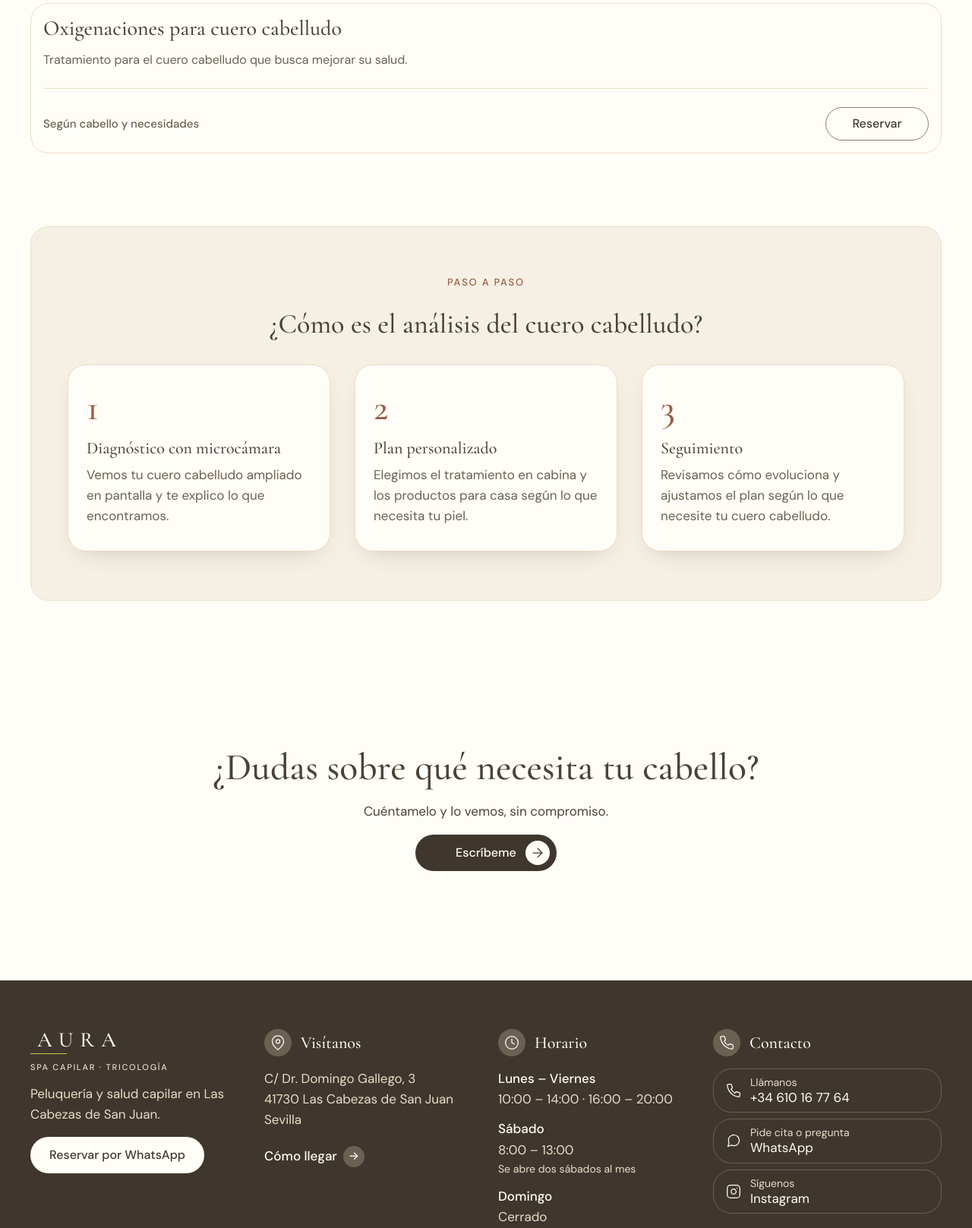
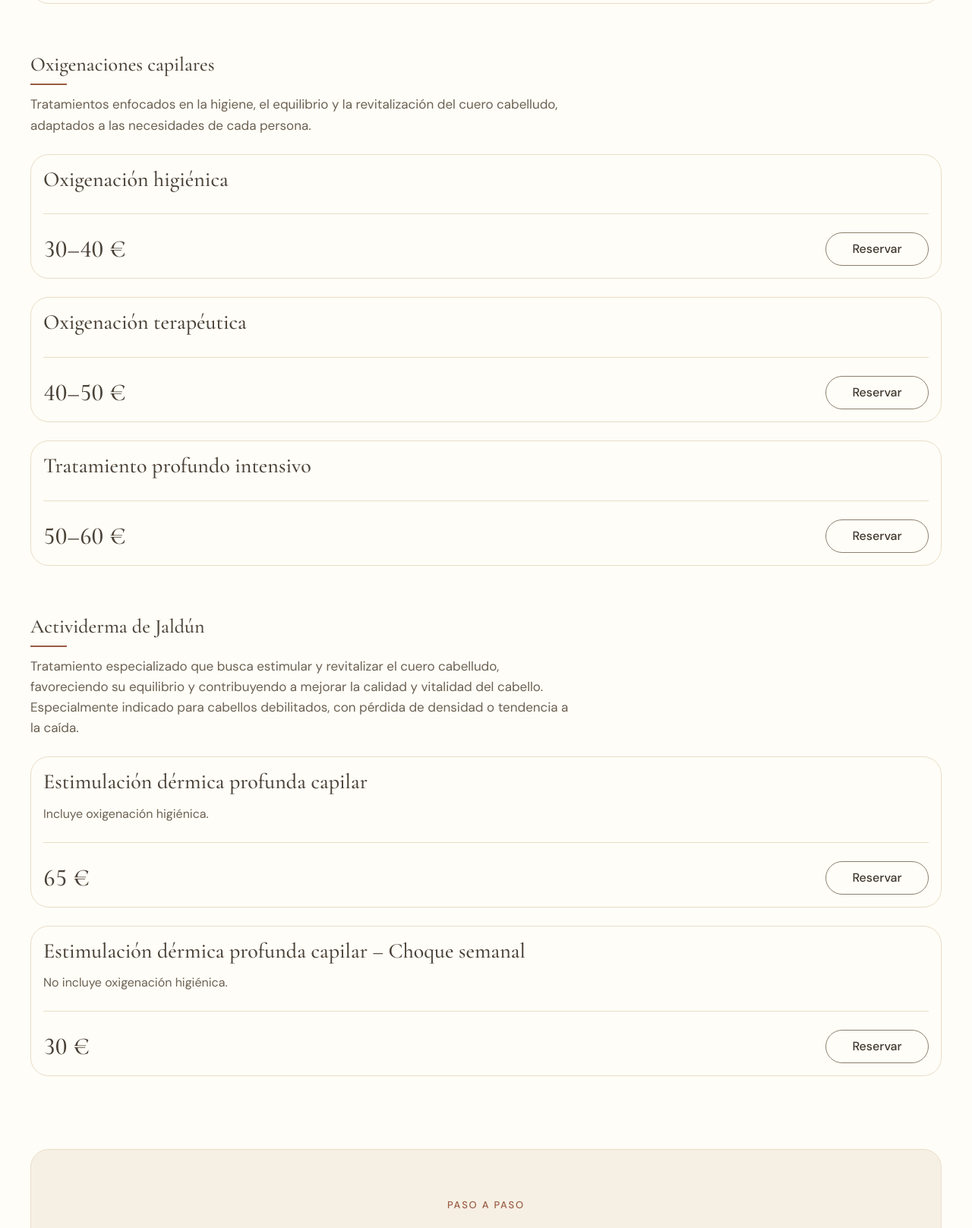
Before and after one commit to SarayOrtizCordero/centro-aura-2, a website: page pages/servicios.html in a window 1280 px wide. Shown: the part 1444-3061 px from the top of the page at 76% size. Drawn offline with Linux system fonts and the light colour scheme.

Commit message:
Servicios nuevos de Paula: Ipanema, oxigenaciones, Actividerma y consulta y diagnostico
- Peluqueria: Ipanema de Brazilian Hairtech (botox capilar), 45-55 EUR segun la cantidad.
- Salud capilar: "Consulta y diagnostico capilar" (10 EUR) con el texto nuevo; grupo
  Oxigenaciones capilares (higienica 30-40, terapeutica 40-50, tratamiento profundo
  intensivo 50-60) y grupo Actividerma de Jaldun (65 EUR con oxigenacion higienica; choque
  semanal 30 EUR sin ella).
- Datos, formulario de Contacto, estilo del texto de grupo, tests y documentacion al dia.

Co-Authored-By: Claude Sonnet 5.5 <noreply@anthropic.com>

```diff
--- a/css/styles.css
+++ b/css/styles.css
@@ -1104,6 +1104,9 @@ body.menu-open::after {
   height: 2px;
   background: var(--c-clay);
 }
+/* Texto de apoyo bajo el título de un grupo (p. ej. "Oxigenaciones capilares") */
+.group-note { max-width: var(--measure); margin: 0 0 var(--s-6); color: var(--c-text-soft); }
+.service-group:has(+ .group-note) { margin-bottom: var(--s-3); }
 .view-bar + .service-group, .category__head + .service-group { margin-top: var(--s-8); }
 .category__head .lead { margin-top: var(--s-4); }
 
--- a/js/data.js
+++ b/js/data.js
@@ -36,8 +36,14 @@
     ],
 
     items: {
-      // Salud capilar: el diagnóstico cuesta 10 €; las oxigenaciones van según el cabello y las necesidades (sin precio fijo).
-      'diagnostico':       { type: 'servicio', category: 'salud', name: 'Diagnóstico', price: 10, from: false },
+      // Salud capilar (precios dados por Paula). "contact" agrupa varias filas en una sola opción del formulario de Contacto.
+      'diagnostico':       { type: 'servicio', category: 'salud', name: 'Consulta y diagnóstico capilar', price: 10, from: false },
+      'oxigenacion-higienica':  { type: 'servicio', category: 'salud', name: 'Oxigenación higiénica',  contact: 'Oxigenaciones capilares', price: 30, priceMax: 40, approx: true },
+      'oxigenacion-terapeutica': { type: 'servicio', category: 'salud', name: 'Oxigenación terapéutica', contact: 'Oxigenaciones capilares', price: 40, priceMax: 50, approx: true },
+      'tratamiento-profundo-intensivo': { type: 'servicio', category: 'salud', name: 'Tratamiento profundo intensivo', contact: 'Oxigenaciones capilares', price: 50, priceMax: 60, approx: true },
+      // Actividerma de Jaldún: la estimulación incluye una oxigenación higiénica; el choque semanal no.
+      'actividerma-estimulacion':     { type: 'servicio', category: 'salud', name: 'Estimulación dérmica profunda capilar', contact: 'Actividerma de Jaldún', price: 65, from: false },
+      'actividerma-choque-semanal':   { type: 'servicio', category: 'salud', name: 'Estimulación dérmica profunda capilar – Choque semanal', contact: 'Actividerma de Jaldún', price: 30, from: false },
 
       // Spa
       'spa-esencial':   { type: 'servicio', category: 'spa', name: 'Spa esencial',   duration: '45 min', price: 40, from: false },
@@ -54,6 +60,8 @@
       'barro-completo': { type: 'servicio', category: 'peluqueria', name: 'Barro completo',   contact: 'Barros', price: 50, priceMax: 70, approx: true },
       'alisado':        { type: 'servicio', category: 'peluqueria', name: 'Alisado',          price: 100, from: true },
       'antifrizz': { type: 'servicio', category: 'peluqueria', name: 'Antifrizz', contact: 'Antifrizz', price: 45, priceMax: 60, approx: true },
+      // Ipanema de Brazilian Hairtech: botox capilar; el precio varía según la cantidad que se necesite, como los demás.
+      'ipanema': { type: 'servicio', category: 'peluqueria', name: 'Ipanema de Brazilian Hairtech', contact: 'Ipanema', price: 45, priceMax: 55, approx: true },
       'tratamiento-capilar': { type: 'servicio', category: 'peluqueria', name: 'Tratamiento capilar', price: 30, priceMax: 50, approx: true },
 
       // Productos Jaldún
--- a/pages/servicios.html
+++ b/pages/servicios.html
@@ -118,22 +118,67 @@
           <ul class="service-rows" role="list">
             <li class="service-row card" id="diagnostico">
               <div class="service-row__main">
-                <h3>Diagnóstico</h3>
-                <p class="service-row__note">Vemos tu cuero cabelludo ampliado en pantalla y te explico lo que encontramos.</p>
+                <h3>Consulta y diagnóstico capilar</h3>
+                <p class="service-row__note">Estudio personalizado del cuero cabelludo y del cabello mediante microcámara para valorar su estado, identificar sus necesidades y recomendar el tratamiento más adecuado.</p>
               </div>
               <div class="service-row__side">
                 <span class="price" data-price="diagnostico">10 €</span>
-                <a class="btn btn--outline btn--sm" href="https://wa.me/34610167764" data-wa="Diagnóstico">Reservar</a>
+                <a class="btn btn--outline btn--sm" href="https://wa.me/34610167764" data-wa="Consulta y diagnóstico capilar">Reservar</a>
               </div>
             </li>
-            <li class="service-row card" id="oxigenaciones">
+          </ul>
+          <p class="service-group">Oxigenaciones capilares</p>
+          <p class="group-note">Tratamientos enfocados en la higiene, el equilibrio y la revitalización del cuero cabelludo, adaptados a las necesidades de cada persona.</p>
+          <ul class="service-rows" role="list">
+            <li class="service-row card" id="oxigenacion-higienica">
               <div class="service-row__main">
-                <h3>Oxigenaciones para cuero cabelludo</h3>
-                <p class="service-row__note">Tratamiento para el cuero cabelludo que busca mejorar su salud.</p>
+                <h3>Oxigenación higiénica</h3>
               </div>
               <div class="service-row__side">
-                <span class="price-sub">Según cabello y necesidades</span>
-                <a class="btn btn--outline btn--sm" href="https://wa.me/34610167764" data-wa="Oxigenaciones para cuero cabelludo">Reservar</a>
+                <span class="price" data-price="oxigenacion-higienica">30–40 €</span>
+                <a class="btn btn--outline btn--sm" href="https://wa.me/34610167764" data-wa="Oxigenación higiénica">Reservar</a>
+              </div>
+            </li>
+            <li class="service-row card" id="oxigenacion-terapeutica">
+              <div class="service-row__main">
+                <h3>Oxigenación terapéutica</h3>
+              </div>
+              <div class="service-row__side">
+                <span class="price" data-price="oxigenacion-terapeutica">40–50 €</span>
+                <a class="btn btn--outline btn--sm" href="https://wa.me/34610167764" data-wa="Oxigenación terapéutica">Reservar</a>
+              </div>
+            </li>
+            <li class="service-row card" id="tratamiento-profundo-intensivo">
+              <div class="service-row__main">
+                <h3>Tratamiento profundo intensivo</h3>
+              </div>
+              <div class="service-row__side">
+                <span class="price" data-price="tratamiento-profundo-intensivo">50–60 €</span>
+                <a class="btn btn--outline btn--sm" href="https://wa.me/34610167764" data-wa="Tratamiento profundo intensivo">Reservar</a>
+              </div>
+            </li>
+          </ul>
+          <p class="service-group">Actividerma de Jaldún</p>
+          <p class="group-note">Tratamiento especializado que busca estimular y revitalizar el cuero cabelludo, favoreciendo su equilibrio y contribuyendo a mejorar la calidad y vitalidad del cabello. Especialmente indicado para cabellos debilitados, con pérdida de densidad o tendencia a la caída.</p>
+          <ul class="service-rows" role="list">
+            <li class="service-row card" id="actividerma-estimulacion">
+              <div class="service-row__main">
+                <h3>Estimulación dérmica profunda capilar</h3>
+                <p class="service-row__note">Incluye oxigenación higiénica.</p>
+              </div>
+              <div class="service-row__side">
+                <span class="price" data-price="actividerma-estimulacion">65 €</span>
+                <a class="btn btn--outline btn--sm" href="https://wa.me/34610167764" data-wa="Estimulación dérmica profunda capilar">Reservar</a>
+              </div>
+            </li>
+            <li class="service-row card" id="actividerma-choque-semanal">
+              <div class="service-row__main">
+                <h3>Estimulación dérmica profunda capilar – Choque semanal</h3>
+                <p class="service-row__note">No incluye oxigenación higiénica.</p>
+              </div>
+              <div class="service-row__side">
+                <span class="price" data-price="actividerma-choque-semanal">30 €</span>
+                <a class="btn btn--outline btn--sm" href="https://wa.me/34610167764" data-wa="Estimulación dérmica profunda capilar – Choque semanal">Reservar</a>
               </div>
             </li>
           </ul>
@@ -294,6 +339,17 @@
                 <a class="btn btn--outline btn--sm" href="https://wa.me/34610167764" data-wa="Antifrizz">Reservar</a>
               </div>
             </li>
+            <li class="service-row card" id="ipanema">
+              <div class="service-row__main">
+                <h3>Ipanema de Brazilian Hairtech</h3>
+                <p class="service-row__note">Botox que actúa sobre la fibra capilar para devolver densidad, hidratación y control del frizz con un acabado natural y sellado.</p>
+                <small class="price-hint">El precio varía según la cantidad y el largo del cabello.</small>
+              </div>
+              <div class="service-row__side">
+                <span class="price" data-price="ipanema">45–55 €</span>
+                <a class="btn btn--outline btn--sm" href="https://wa.me/34610167764" data-wa="Ipanema de Brazilian Hairtech">Reservar</a>
+              </div>
+            </li>
             <li class="service-row card" id="tratamiento-capilar">
               <div class="service-row__main">
                 <h3>Tratamiento capilar</h3>
```
Also changed, not shown: docs/contenido-fuente.md (+1 -0 lines), pages/contacto.html (+4 -2 lines), tests/contacto.test.js (+1 -1 lines), tests/data.test.js (+12 -4 lines), tests/servicios.test.js (+20 -2 lines).
